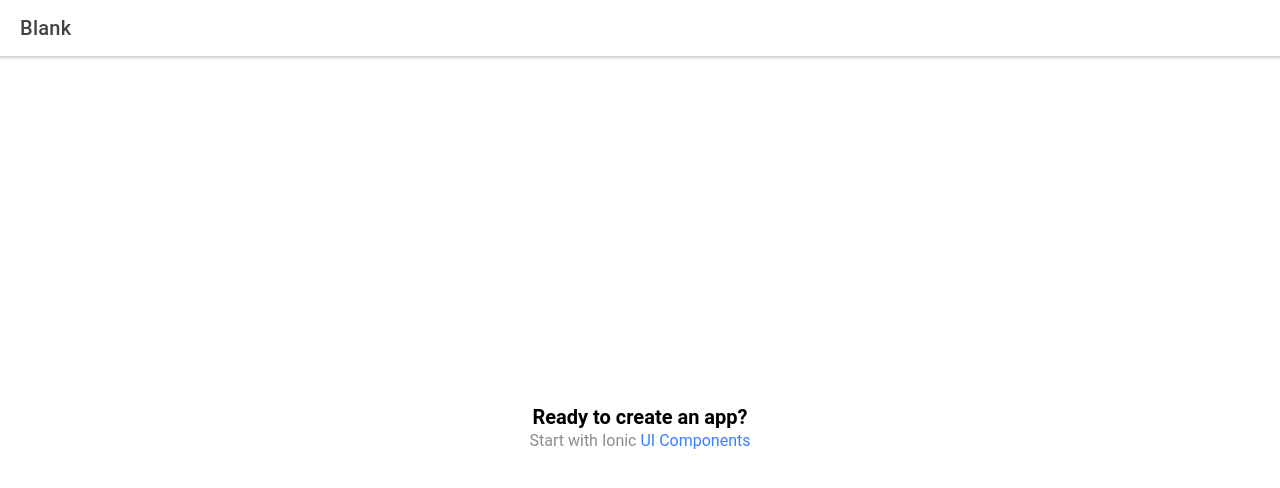
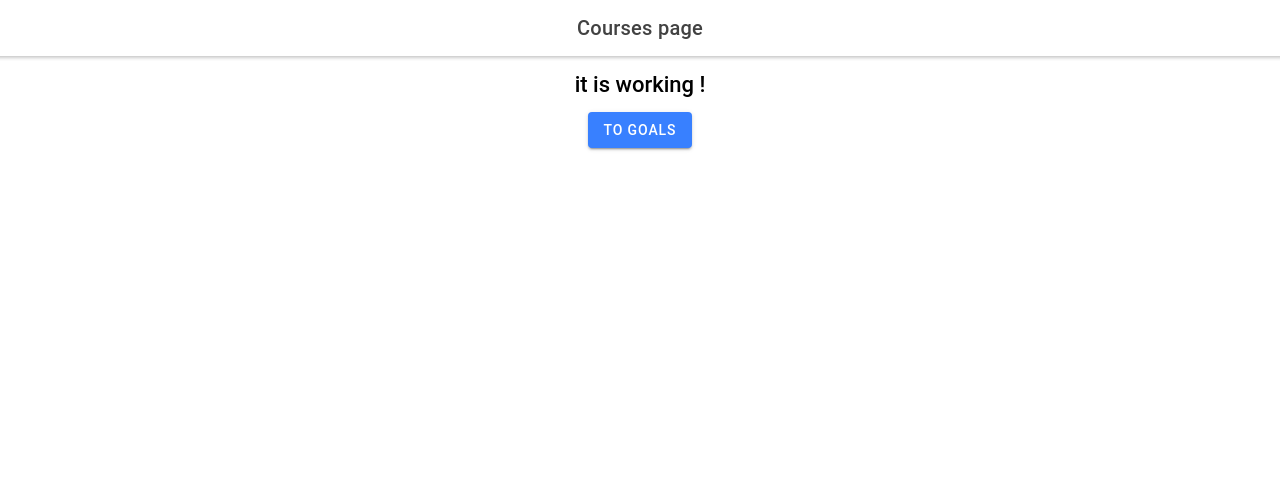
Before and after one commit to Luka-dot/Goal-List, a React (Create React App) app: page / in a window 1280 px wide. Before the commit this address led to /home. Shown: the top 488 px of the page. Built offline with nearby package versions, Linux system fonts and the light colour scheme.

Commit message:
routing added to the 2 pages

```diff
--- a/src/App.tsx
+++ b/src/App.tsx
@@ -2,7 +2,9 @@
 import { Redirect, Route } from 'react-router-dom';
 import { IonApp, IonRouterOutlet } from '@ionic/react';
 import { IonReactRouter } from '@ionic/react-router';
-import Home from './pages/Home';
+
+import CoursesPage from './pages/Courses';
+import CourseGoals from './pages/CourseGoals';
 
 /* Core CSS required for Ionic components to work properly */
 import '@ionic/react/css/core.css';
@@ -27,8 +29,12 @@
   <IonApp>
     <IonReactRouter>
       <IonRouterOutlet>
-        <Route path="/home" component={Home} exact={true} />
-        <Route exact path="/" render={() => <Redirect to="/home" />} />
+        <Route path="/" exact >
+          <CoursesPage />
+        </Route>
+        <Route path="/course-goals">
+          <CourseGoals />
+        </Route>
       </IonRouterOutlet>
     </IonReactRouter>
   </IonApp>
--- a/src/components/ExploreContainer.css
+++ /dev/null
@@ -1,24 +0,0 @@
-.container {
-  text-align: center;
-  position: absolute;
-  left: 0;
-  right: 0;
-  top: 50%;
-  transform: translateY(-50%);
-}
-
-.container strong {
-  font-size: 20px;
-  line-height: 26px;
-}
-
-.container p {
-  font-size: 16px;
-  line-height: 22px;
-  color: #8c8c8c;
-  margin: 0;
-}
-
-.container a {
-  text-decoration: none;
-}
--- a/src/components/ExploreContainer.tsx
+++ /dev/null
@@ -1,15 +0,0 @@
-import React from 'react';
-import './ExploreContainer.css';
-
-interface ContainerProps { }
-
-const ExploreContainer: React.FC<ContainerProps> = () => {
-  return (
-    <div className="container">
-      <strong>Ready to create an app?</strong>
-      <p>Start with Ionic <a target="_blank" rel="noopener noreferrer" href="https://ionicframework.com/docs/components">UI Components</a></p>
-    </div>
-  );
-};
-
-export default ExploreContainer;
--- /dev/null
+++ b/src/pages/CourseGoals.tsx
@@ -0,0 +1,24 @@
+import React from 'react';
+import { IonHeader, IonContent, IonToolbar, IonTitle, IonPage, IonButtons, IonBackButton } from '@ionic/react';
+
+const CourseGoals: React.FC = () => {
+    return (
+        <IonPage>
+            <IonHeader>
+                <IonToolbar className="ion-text-center">
+                    <IonButtons slot="start">
+                        <IonBackButton defaultHref="/" />
+                    </IonButtons>
+                    <IonTitle>Goals page</IonTitle>
+                </IonToolbar>
+            </IonHeader>
+            <IonContent>
+                <IonContent className="ion-text-center">
+                    <h3>it is working - GOOOOAL !</h3>
+                </IonContent>
+            </IonContent>
+        </IonPage>
+    );
+}
+
+export default CourseGoals;
--- /dev/null
+++ b/src/pages/Courses.tsx
@@ -0,0 +1,30 @@
+import React from 'react';
+import { IonHeader, IonContent, IonToolbar, IonTitle, IonButton, IonPage } from '@ionic/react';
+// import { useHistory } from 'react-router-dom';
+
+const Courses: React.FC = () => {
+    // const history= useHistory();
+
+    // const changePageHandler = () => {
+    //     history.push('/course-goals');
+    // };
+
+    return (
+        <IonPage>
+        <IonHeader>
+            <IonToolbar className="ion-text-center">
+                <IonTitle>Courses page</IonTitle>
+            </IonToolbar>
+        </IonHeader>
+        <IonContent>
+            <IonContent className="ion-text-center">
+                <h3>it is working !</h3>
+                <IonButton routerLink="/course-goals">To goals</IonButton>
+                {/* <IonButton onClick={changePageHandler} > To goals</IonButton> */}
+            </IonContent>
+        </IonContent>
+        </IonPage>
+    );
+};
+
+export default Courses;
--- a/src/pages/Home.tsx
+++ /dev/null
@@ -1,26 +0,0 @@
-import { IonContent, IonHeader, IonPage, IonTitle, IonToolbar } from '@ionic/react';
-import React from 'react';
-import ExploreContainer from '../components/ExploreContainer';
-import './Home.css';
-
-const Home: React.FC = () => {
-  return (
-    <IonPage>
-      <IonHeader>
-        <IonToolbar>
-          <IonTitle>Blank</IonTitle>
-        </IonToolbar>
-      </IonHeader>
-      <IonContent>
-        <IonHeader collapse="condense">
-          <IonToolbar>
-            <IonTitle size="large">Blank</IonTitle>
-          </IonToolbar>
-        </IonHeader>
-        <ExploreContainer />
-      </IonContent>
-    </IonPage>
-  );
-};
-
-export default Home;
```
Also changed, not shown: src/setupTests.ts (deleted, +0 -5 lines), src/pages/Home.css (deleted), 1 other file (tests, documents, lock files or other folders).
